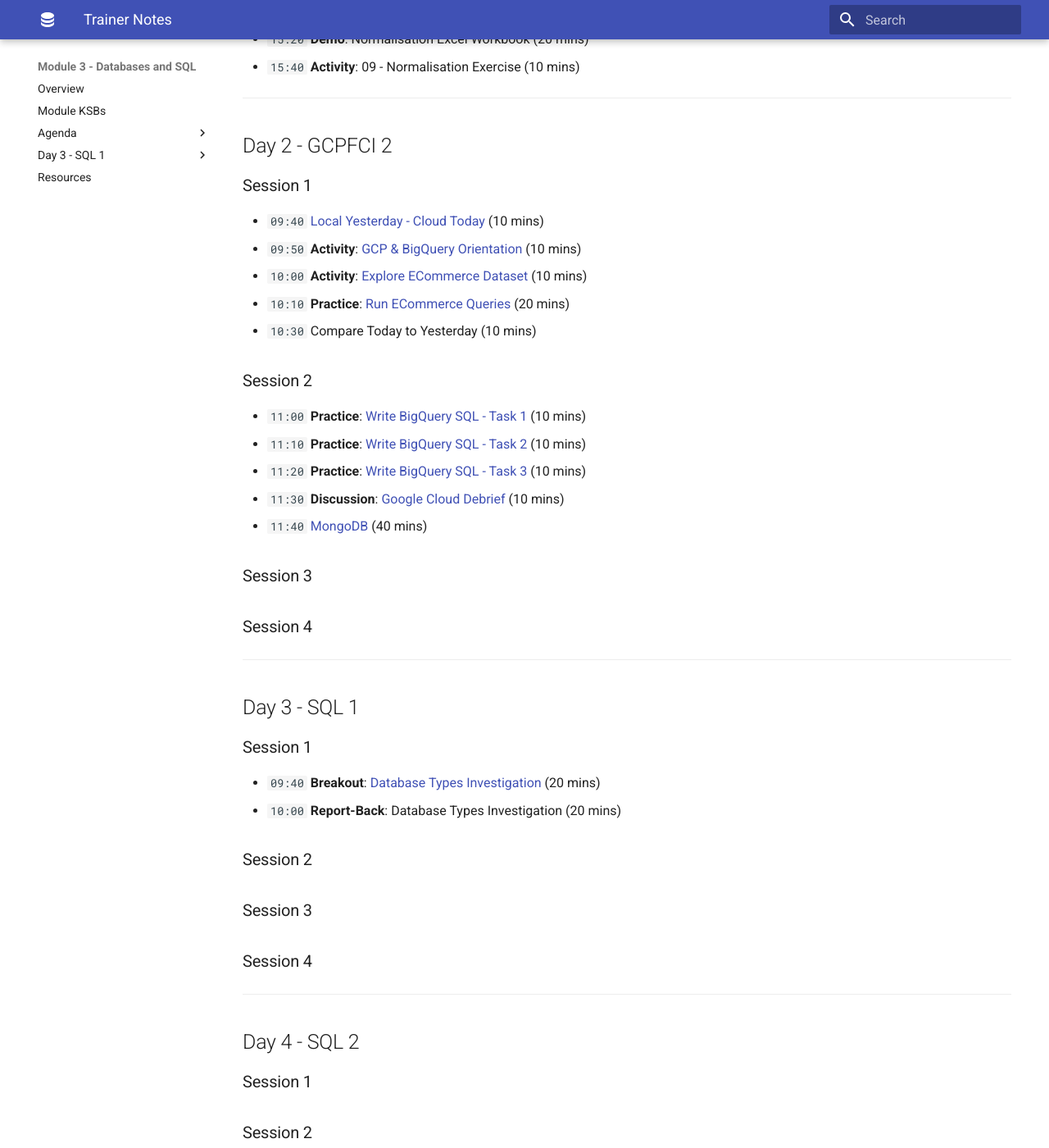
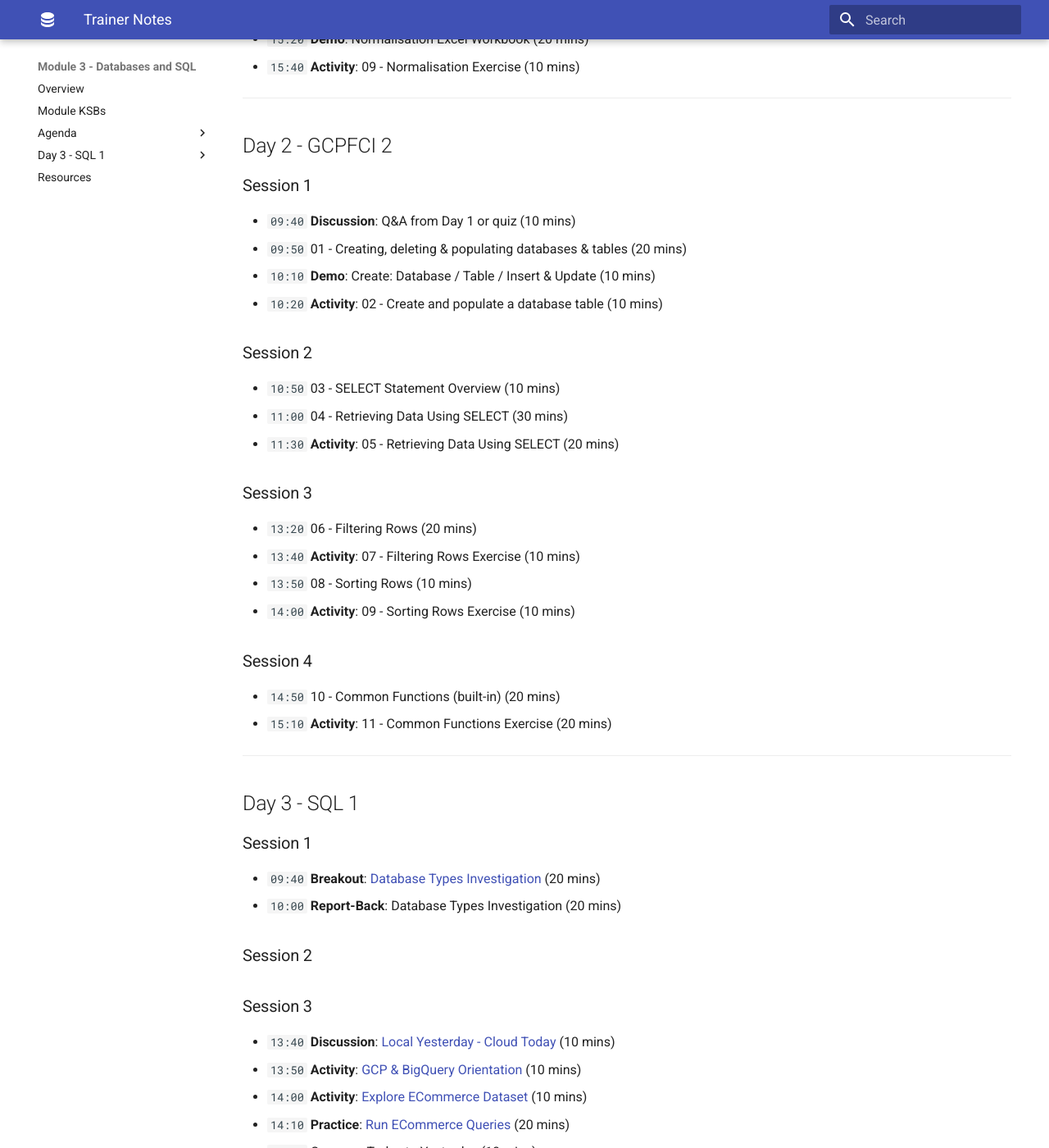
Before and after one commit to qaalabs/DA4M3G, an MkDocs documentation site: the page built from docs/trainer.md, in a window 1280 px wide and 1400 px high, scrolled down 922 px. Shown: the whole window at 82% size. Built offline with MkDocs 1.6.1 and Material for MkDocs 9.7.7, drawn with Linux system fonts in a browser that asks for light colours; some of the changed text lies outside the part shown.

Commit message:
Auto commit by uthisha

```diff
--- a/docs/trainer.md
+++ b/docs/trainer.md
@@ -36,25 +36,28 @@
 
 ### Session 1
 
-- `09:40` [Local Yesterday - Cloud Today](day2/framing.md) (10 mins)
-- `09:50` **Activity**: [GCP & BigQuery Orientation](day2/gcp-logon.md) (10 mins)
-- `10:00` **Activity**: [Explore ECommerce Dataset](day2/bigquery-explore.md) (10 mins)
-- `10:10` **Practice**: [Run ECommerce Queries](day2/bigquery-queries.md) (20 mins)
-- `10:30` Compare Today to Yesterday (10 mins)
+- `09:40` **Discussion**: Q&A from Day 1 or quiz (10 mins)
+- `09:50` 01 - Creating, deleting & populating databases & tables (20 mins)
+- `10:10` **Demo**: Create: Database / Table / Insert & Update (10 mins)
+- `10:20` **Activity**: 02 - Create and populate a database table (10 mins)
 
 ### Session 2
 
-- `11:00` **Practice**: [Write BigQuery SQL - Task 1](day2/bigquery-tasks-1.md) (10 mins)
-- `11:10` **Practice**: [Write BigQuery SQL - Task 2](day2/bigquery-tasks-2.md) (10 mins)
-- `11:20` **Practice**: [Write BigQuery SQL - Task 3](day2/bigquery-tasks-3.md) (10 mins)
-- `11:30` **Discussion**: [Google Cloud Debrief](day2/bigquery-solutions.md) (10 mins)
-- `11:40` [MongoDB](day2/mongo-db.md) (40 mins)
+- `10:50` 03 - SELECT Statement Overview (10 mins)
+- `11:00` 04 - Retrieving Data Using SELECT (30 mins)
+- `11:30` **Activity**: 05 - Retrieving Data Using SELECT (20 mins)
 
 ### Session 3
 
+- `13:20` 06 - Filtering Rows (20 mins)
+- `13:40` **Activity**: 07 - Filtering Rows Exercise (10 mins)
+- `13:50` 08 - Sorting Rows (10 mins)
+- `14:00` **Activity**: 09 - Sorting Rows Exercise (10 mins)
 
 ### Session 4
 
+- `14:50` 10 - Common Functions (built-in) (20 mins)
+- `15:10` **Activity**: 11 - Common Functions Exercise (20 mins)
 
 ---
 
@@ -70,9 +73,18 @@
 
 ### Session 3
 
+- `13:40` **Discussion**: [Local Yesterday - Cloud Today](day3/framing.md) (10 mins)
+- `13:50` **Activity**: [GCP & BigQuery Orientation](day3/gcp-logon.md) (10 mins)
+- `14:00` **Activity**: [Explore ECommerce Dataset](day3/bigquery-explore.md) (10 mins)
+- `14:10` **Practice**: [Run ECommerce Queries](day3/bigquery-queries.md) (20 mins)
+- `14:30` Compare Today to Yesterday (10 mins)
 
 ### Session 4
 
+- `15:00` **Practice**: [Write BigQuery SQL - Task 1](day3/bigquery-tasks-1.md) (10 mins)
+- `15:10` **Practice**: [Write BigQuery SQL - Task 2](day3/bigquery-tasks-2.md) (10 mins)
+- `15:20` **Practice**: [Write BigQuery SQL - Task 3](day3/bigquery-tasks-3.md) (10 mins)
+- `15:30` **Discussion**: [Google Cloud Debrief](day3/bigquery-solutions.md) (10 mins)
 
 ---
 
--- a/mkdocs.yml
+++ b/mkdocs.yml
@@ -14,14 +14,20 @@ nav:
 
   - "Day 3 - SQL 1":
     - "Database Types Investigation": day3/db-types.md
+    - "Local Yesterday - Cloud Today": day3/framing.md
+    - "GCP & BigQuery Orientation": day3/gcp-logon.md
+    - "Explore ECommerce Dataset": day3/bigquery-explore.md
+    - "Run ECommerce Queries": day3/bigquery-queries.md
+    - "Write BigQuery SQL - Task 1": day3/bigquery-tasks-1.md
+    - "Write BigQuery SQL - Task 2": day3/bigquery-tasks-2.md
+    - "Write BigQuery SQL - Task 3": day3/bigquery-tasks-3.md
+    - "Google Cloud Debrief": day3/bigquery-solutions.md
 
   - Resources: resources.md
 
 not_in_nav: |
   404.md
   trainer.md
-  day2/framing.md
-  day2/bigquery-solutions.md
   google/GCPFCI.md
   google/GCPMDLDW.md
 
```
Also changed, not shown: docs/agenda/day2.md (+13 -12 lines), docs/agenda/day3.md (+9 -0 lines), zensical.toml (+8 -10 lines).
